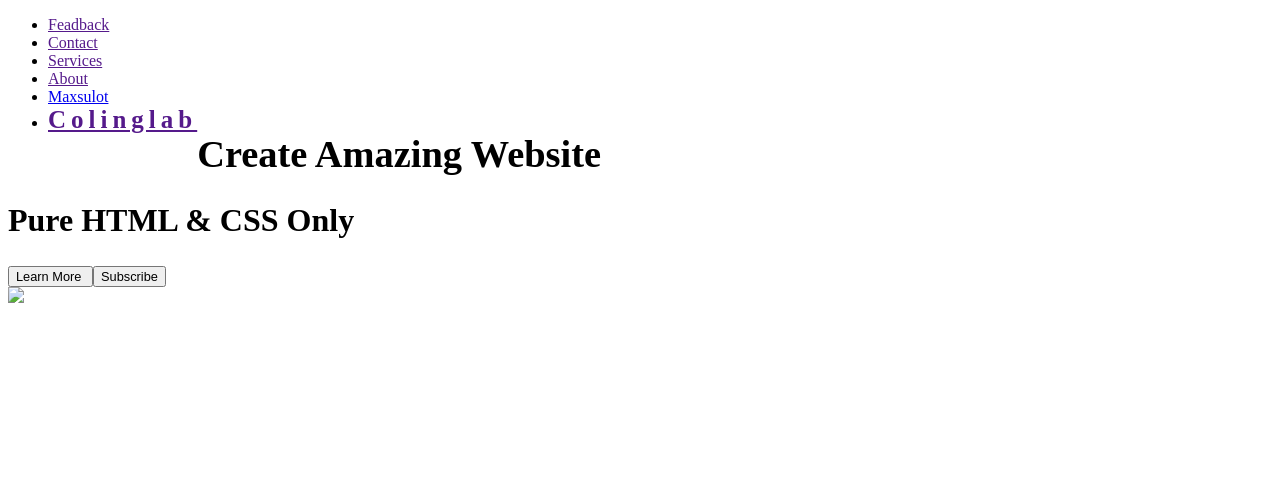
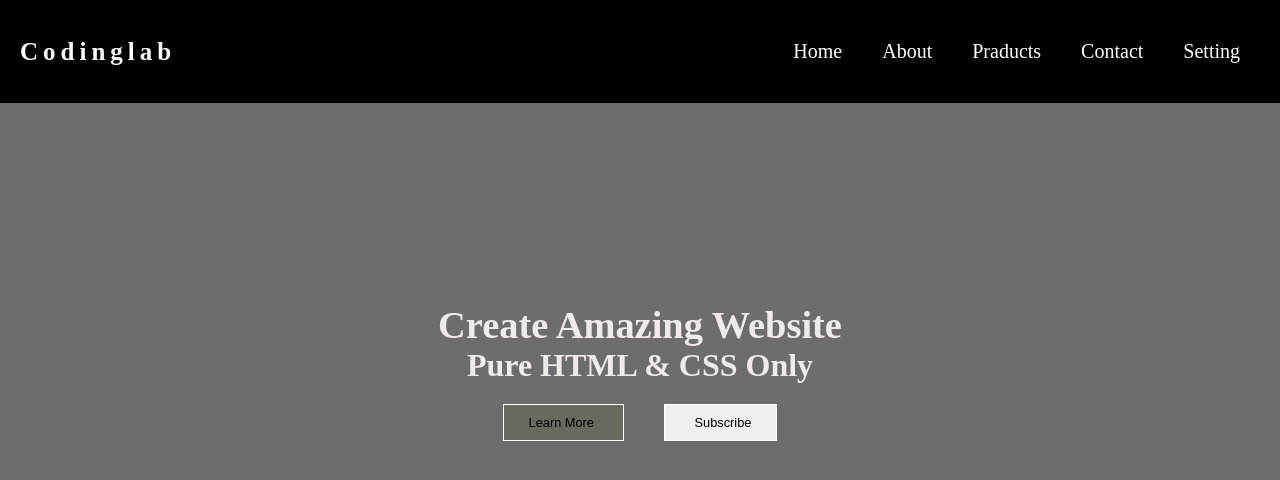
Before and after one commit to masato009/Codinglab, a plain HTML site: page index.html in a window 1280 px wide. Drawn offline with Linux system fonts and the light colour scheme.

Commit message:
Add files via upload
Web saytda maxsulot bo'limiga qo;shimcha munyu yaratildi

```diff
--- a/index.html
+++ b/index.html
@@ -1,36 +1,42 @@
 <!DOCTYPE html>
-<html lang="uz">
+<html lang="en">
+
 <head>
+    <meta charset="UTF-8">
+    <meta name="viewport" content="width=device-width, initial-scale=1.0">
+    <link rel="stylesheet" href="style.css">
+    <title>Navbar</title>
+</head>
 
-    <meta name="viewport" content="width=device-width, initial-scale=1.0">
-
-    <title>Sahifa</title><link rel="icon" type="image/x-icon" href="c:\Users\User\Downloads\fast-food (1).ico">
-</head>
 <body>
+    <header>
         <ul>
-        <li><a href="" title="CSS Tutorial">Feadback</a></li>
-        <li><a href="" title="CSS Tutorial">Contact</a></li>
-        <li><a href="" title="CSS Tutorial">Services</a></li>
-        <li><a href="" title="CSS Tutorial">About</a></li>
-        <li><a href="d:\M1\8-dars\maxsulot.html" title="CSS Tutorial">Maxsulot</a></li>
-        <li style="float: left;"><a href=""class="home"
-            style="letter-spacing: 5px;
-            font-size: 25px;"
-
-            title="CSS Tutorial"><b>Colinglab</b></a></li>
+            <h2 class="Codinglab"><a href="#">Codinglab</a></h2>
+            <li><a href="#">Home</a></li>
+            <li><a href="#">About</a></li>
+            <li>
+                <a href="#">Praducts</a>
+                <ul>
+                    <li><a href="#">Buyumlar</a></li>
+                    <li><a href="#">Jihozlar</a></li>
+                    <li><a href="#">Narsalar</a></li>
+                    <li><a href="#">Asboblar</a></li>
+                    <li><a href="#">Texnikalar</a></li>
                 </ul>
+            </li>
+            <li><a href="#">Contact</a></li>
+            <li><a href="#">Setting</a></li>
+        </ul>
+    </header>
     <div class="Create">
         <div class="ake">
             <h1 style="font-size:3vw">Create Amazing Website</h1>
             <h2 style="font-size:2.5vw">Pure HTML & CSS Only</h2>
             <form action="/action_page.php">
-        <input id="not" type="submit" value="Learn More " style="font-size:1vw"><input id="one" type="submit" value="Subscribe" style="font-size:1vw">
+                <input id="not" type="submit" value="Learn More " style="font-size:1vw"><input id="one" type="submit"
+                    value="Subscribe" style="font-size:1vw">
             </form>
         </div>
+</body>
 
-       <div>
-        <img class="sad" src="d:\M1\7-dars\394e1914-e7cd-435d-84ad-6f2ab5487045.webp" style="max-width:100%;height:auto;">
-    </div>
-      </div>
-</body>
 </html>
--- a/style.css
+++ b/style.css
@@ -1,50 +1,74 @@
+* {
+    margin: auto;
+    text-decoration: none;
+    list-style-type: none;
+}
+
+body {
+    background-color: #6d6d6d;
+}
+
 ul {
-    list-style-type: none;
-    margin: 0;
-    padding: 0;
-    overflow: hidden;
-    background-color: #000000;
+    display: flex;
+    justify-content: flex-end;
+    background-color: black;
+    padding: 20px;
 }
 
 li {
-    float: right;
+    display: inline;
+    font-size: 20px;
+    margin: 0;
+    padding: 20px;
 }
 
-  li a {
-    display: block;
-    color: rgb(255, 255, 255);
-    text-align: center;
-    padding: 16px;
-    text-decoration: none;
-  }
-  body{
-      margin: auto;
-  }
-  body{
-      background-color: rgb(105, 105, 94);
+li>ul {
+    display: none;
 }
 
-  li{
-    width: 120px;
+a:link {
+    color: #fff;
 }
-  .ga-nav{
-    float: left;
+
+a:hover {
+    color: #6d6d6d;
 }
-  h1{
+
+li:hover ul {
+    display: block;
+    position: absolute;
+    margin-right: 130px;
+}
+
+li:hover ul li a:link {
+    display: block;
+}
+
+.Codinglab {
+    display: flex;
+    justify-content: flex-start;
+    margin-left: 0;
+    letter-spacing: 5px;
+    font-size: 25px;
+}
+
+h1 {
     font-size: 50px;
     margin-top: 200px;
     color: #f1eaea;
 }
-  h2{
+
+h2 {
     font-size: 40px;
     color: #f1eaea;
 }
-  p{
+
+p {
     font-family: Arial, Helvetica, sans-serif;
     border: 1px solid #fff;
 }
 
-  #not{
+#not {
     border: 1px solid #fff;
     margin: 20px;
     background-color: rgb(105, 105, 94);
@@ -52,24 +76,29 @@ ul {
     padding-left: 25px;
     padding-right: 25px;
 }
-  #one{
+
+#one {
     border: 1px solid #fff;
     margin: 20px;
     padding: 10px;
     padding-left: 30px;
     padding-right: 25px;
 }
-  .home{
+
+.home {
     font-weight: bold;
 }
-  .Create{
+
+.Create {
 
     text-align: center;
 }
-  form{
+
+form {
     text-align: center;
 }
-  .sad{
+
+.sad {
     width: 800px;
     height: 500px;
 
```
Lines whose indentation alone changed are shown as unchanged.
